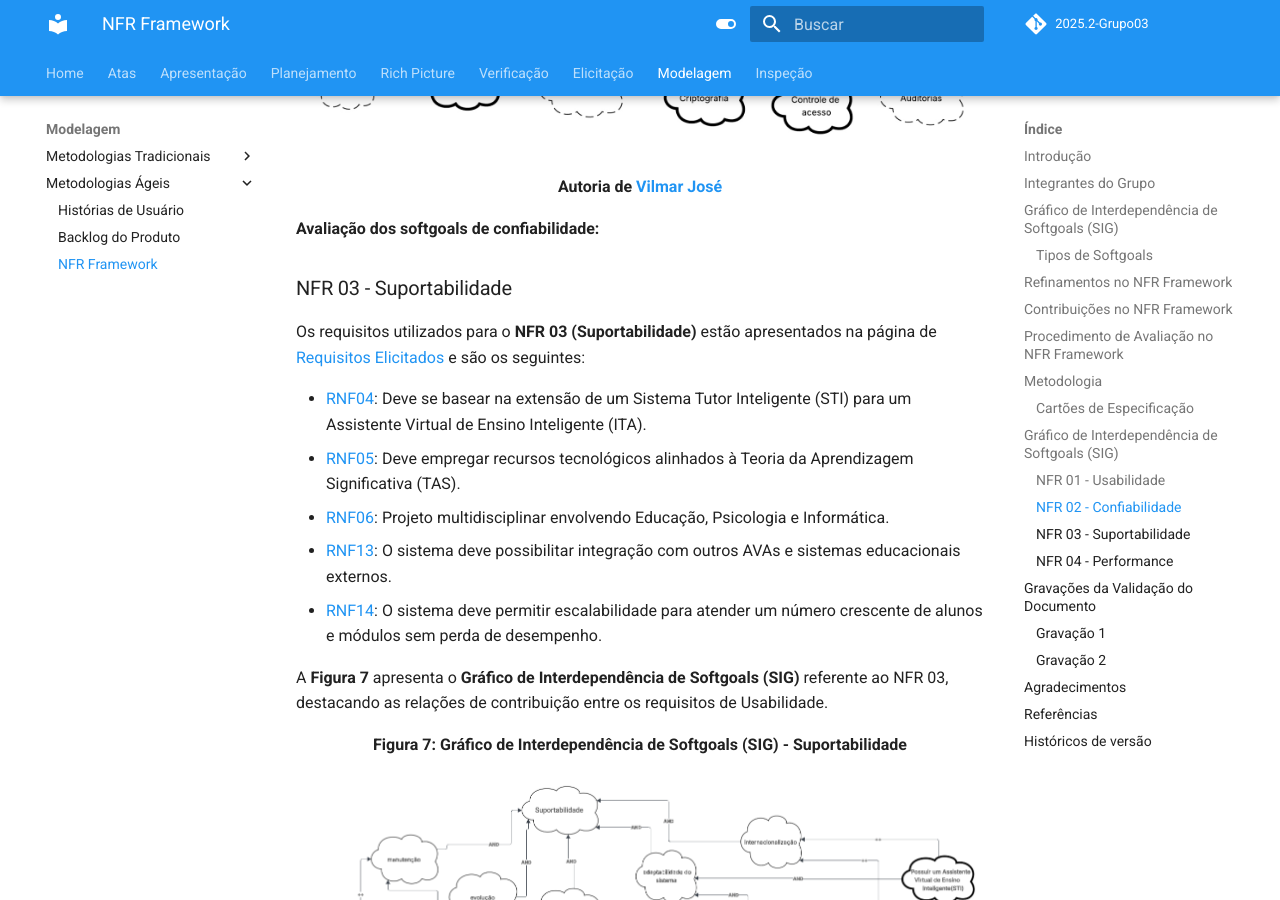
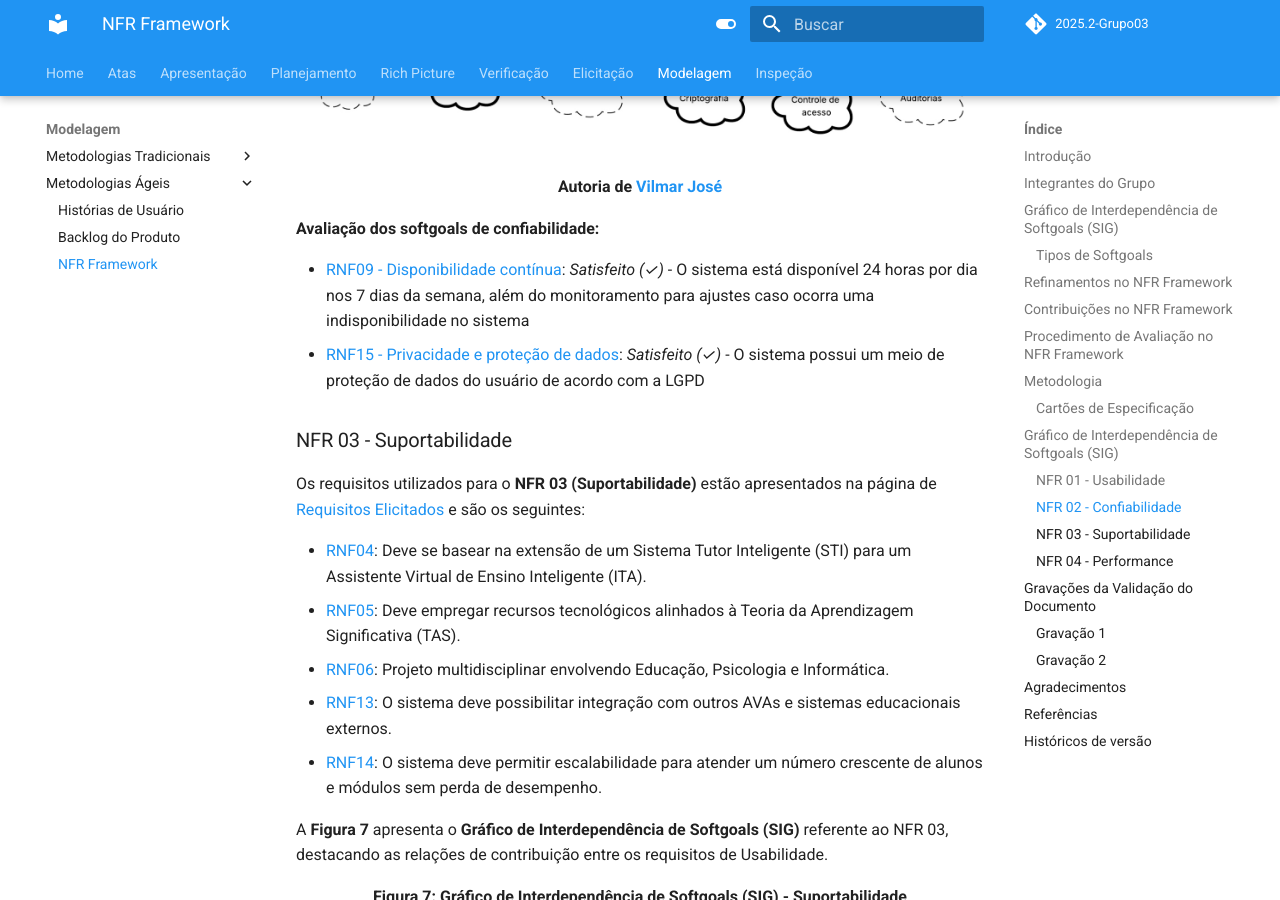
Before and after one commit to Requisitos-de-Software/2025.2-Grupo03, an MkDocs documentation site: the page built from docs/Modelagem/nfr_framework.md, in a window 1280 px wide and 900 px high, scrolled down 16496 px. Built offline with MkDocs 1.6.1 and Material for MkDocs 9.7.7, drawn with Linux system fonts in a browser that asks for light colours; comment, search, counter and statistics services are not loaded.

Commit message:
Update reliability softgoals evaluations in nfr_framework.md
Added evaluations for reliability softgoals including availability and data protection.

```diff
--- a/docs/Modelagem/nfr_framework.md
+++ b/docs/Modelagem/nfr_framework.md
@@ -395,6 +395,9 @@ Os requisitos utilizados para o **NFR 02 (Confiabilidade)** estão apresentados
 
 **Avaliação dos softgoals de confiabilidade:**
 
+- [RNF09 - Disponibilidade contínua](https://requisitos-de-software.github.io/2025.2-Grupo03/Elicitacao/requisitos_elicitados/#requisitos-nao-funcionais): *Satisfeito (✓)* - O sistema está disponível 24 horas por dia nos 7 dias da semana, além do monitoramento para ajustes caso ocorra uma indisponibilidade no sistema
+- [RNF15 - Privacidade e proteção de dados](https://requisitos-de-software.github.io/2025.2-Grupo03/Elicitacao/requisitos_elicitados/#requisitos-nao-funcionais): *Satisfeito (✓)* - O sistema possui um meio de proteção de dados do usuário de acordo com a LGPD
+
 ### NFR 03 - Suportabilidade
 
 Os requisitos utilizados para o **NFR 03 (Suportabilidade)** estão apresentados na página de [Requisitos Elicitados](https://requisitos-de-software.github.io/2025.2-Grupo03/Elicitacao/requisitos_elicitados/) e são os seguintes:
```
